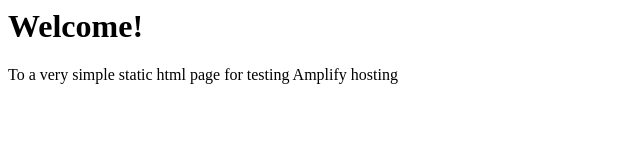
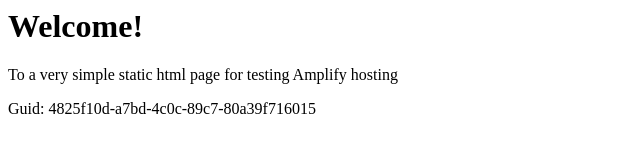
Before and after one commit to aws-aemilia-iad/Github-PR-Commit-Integration-Test-DoNotTouch-Gith-P5X5MO5I-v1-preprod-us-east-1, a website: page src/index.html in a window 1280 px wide. Shown: the whole page, without its empty margins (0-640 px from the left). Drawn offline with Linux system fonts and the light colour scheme.

Commit message:
commit from integ tests

```diff
--- a/src/index.html
+++ b/src/index.html
@@ -1,3 +1,5 @@
+
+
 <html lang="en">
 
 <head>
@@ -10,6 +12,6 @@
 <body>
     <h1>Welcome!</h1>
     <p>To a very simple static html page for testing Amplify hosting</p>
-</body>
+    <p>Guid: 4825f10d-a7bd-4c0c-89c7-80a39f716015</p></body>
 
 </html>
```
